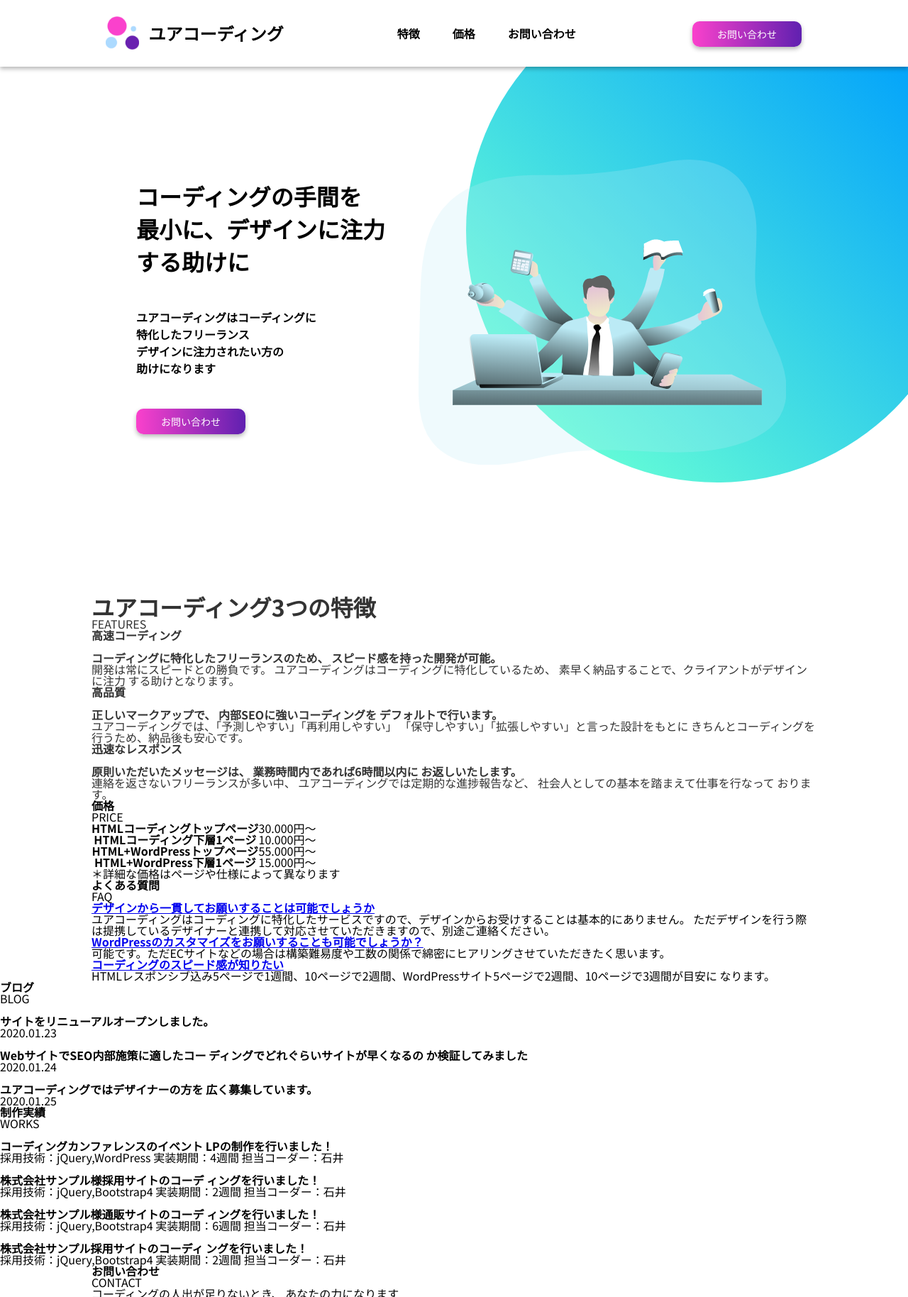
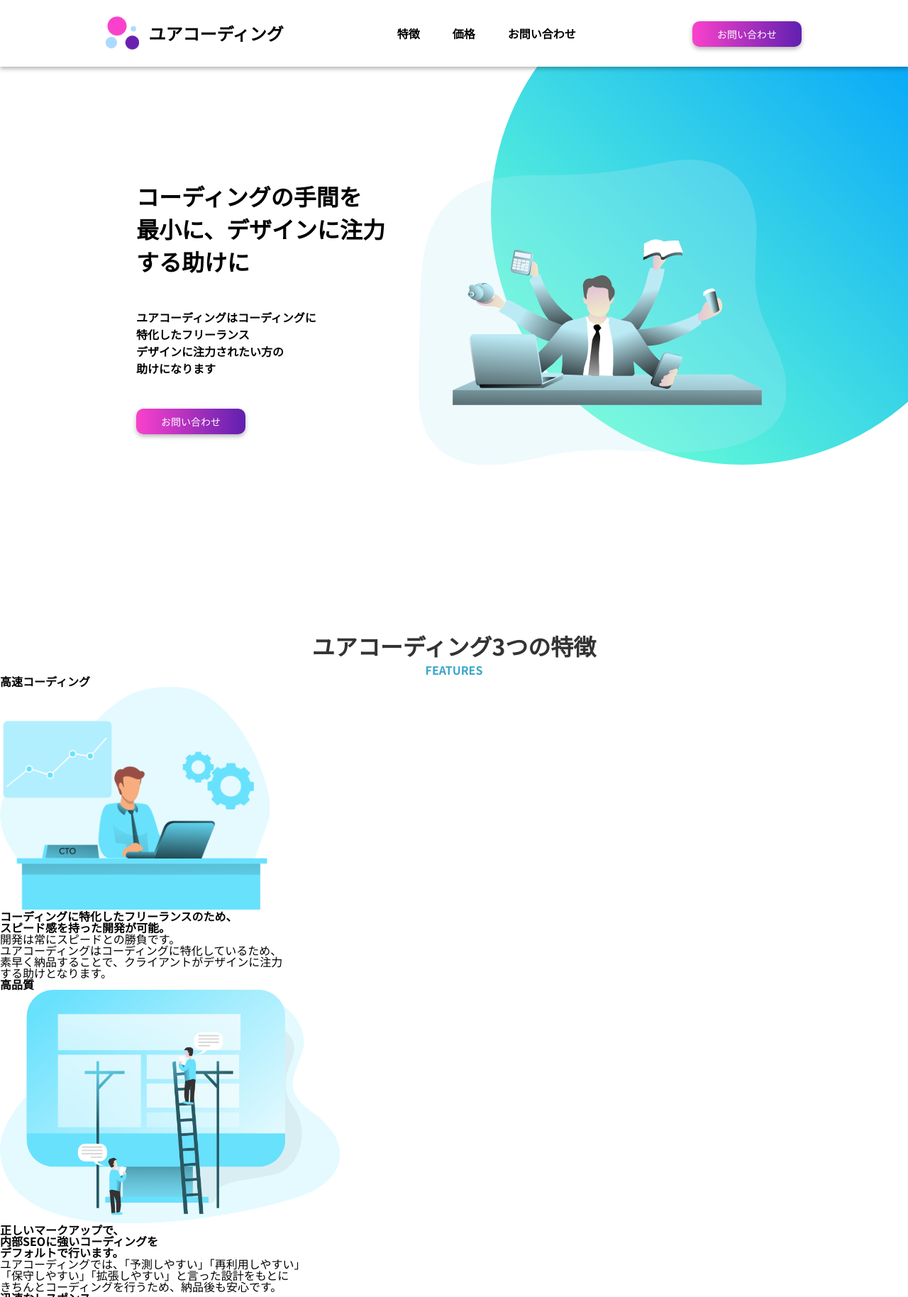
Before and after one commit to s19008/WebSite_Practice, a PHP site: page / in a window 1280 px wide. Shown: the top 1828 px of the page at 71% size. Run offline with PHP 8.4, Linux system fonts and the light colour scheme.

Commit message:
Copy Practice

```diff
--- a/XD Practice/index.html
+++ b/XD Practice/index.html
@@ -35,7 +35,6 @@
             <div class="container">
                 <div class="top-image">
                     <img class="manager" src="images/manager.png" alt="">
-                    <img class="circle" src="images/楕円形 1.svg" alt="">
                 </div>
                 <div class="top-text">
                     <h2>コーディングの手間を<br>最小に、デザインに注力する助けに</h2>
@@ -46,30 +45,34 @@
         </div>
 
         <div class="fetures">
-            <div class="container">
             <div class="title">
                 <h2>ユアコーディング3つの特徴</h2>
                 <p>FEATURES</p>
             </div>
-                <section class="odd">
+            <section class="first">
                 <h2>高速コーディング</h2>
-                    <img src="" alt="">
-                    <h3>コーディングに特化したフリーランスのため、 スピード感を持った開発が可能。</h3>
-                    <p>開発は常にスピードとの勝負です。 ユアコーディングはコーディングに特化しているため、 素早く納品することで、クライアントがデザインに注力 する助けとなります。</p>
+                <div class="section-text">
+                    <img src="images/cto.png" alt="">
+                    <h3>コーディングに特化したフリーランスのため、<br>スピード感を持った開発が可能。</h3>
+                    <p>開発は常にスピードとの勝負です。<br>ユアコーディングはコーディングに特化しているため、<br>素早く納品することで、クライアントがデザインに注力<br>する助けとなります。</p>
+                </div>
             </section>
-                <section class="even">
+            <section class="second">
                 <h2>高品質</h2>
-                    <img src="" alt="">
-                    <h3>正しいマークアップで、 内部SEOに強いコーディングを デフォルトで行います。</h3>
-                    <p>ユアコーディングでは、「予測しやすい」「再利用しやすい」 「保守しやすい」「拡張しやすい」と言った設計をもとに きちんとコーディングを行うため、納品後も安心です。</p>
+                <div class="section-text">
+                    <img src="images/building_website.png" alt="">
+                    <h3>正しいマークアップで、<br>内部SEOに強いコーディングを<br>デフォルトで行います。</h3>
+                    <p>ユアコーディングでは、「予測しやすい」「再利用しやすい」<br>「保守しやすい」「拡張しやすい」と言った設計をもとに<br>きちんとコーディングを行うため、納品後も安心です。</p>
+                </div>
             </section>
-                <section class="odd">
+            <section class="third">
                 <h2>迅速なレスポンス</h2>
-                    <img src="" alt="">
-                    <h3>原則いただいたメッセージは、 業務時間内であれば6時間以内に お返しいたします。</h3>
-                    <p>連絡を返さないフリーランスが多い中、 ユアコーディングでは定期的な進捗報告など、 社会人としての基本を踏まえて仕事を行なって おります。</p>
+                <div class="section-text">
+                    <img src="images/new_message.png" alt="">
+                    <h3>原則いただいたメッセージは、<br>業務時間内であれば6時間以内に<br>お返しいたします。</h3>
+                    <p>連絡を返さないフリーランスが多い中、<br>ユアコーディングでは定期的な進捗報告など、<br>社会人としての基本を踏まえて仕事を行なって<br>おります。</p>
+                </div>
             </section>
-            </div>
         </div>
 
         <div class="price">
--- a/XD Practice/style.css
+++ b/XD Practice/style.css
@@ -112,7 +112,8 @@ body {
 
 .container {
   max-width: 1022px;
-  margin: 0 auto;
+  margin-left: auto;
+  margin-right: auto;
 }
 
 #header {
@@ -183,7 +184,30 @@ body {
 }
 
 #main {
+  background-image: url("images/楕円形 1.png");
+  background-position: top -150px right -120px;
+  background-size: auto;
+  background-repeat: no-repeat;
+  position: relative;
+  max-width: 1366px;
   height: 6647px;
+}
+
+#main .title {
+  text-align: center;
+  padding-top: 55px;
+}
+
+#main .title h2 {
+  font-size: 32px;
+  color: #333;
+  margin-bottom: 10px;
+}
+
+#main .title p {
+  font-size: 16px;
+  font-weight: bold;
+  color: #3BA6C9;
 }
 
 #main .main-visual {
@@ -195,7 +219,6 @@ body {
   position: relative;
   height: 674px;
   margin-top: 94px;
-  overflow: hidden;
 }
 
 #main .main-visual .container .manager {
@@ -204,14 +227,6 @@ body {
   right: 172px;
   max-width: 518px;
   width: 100%;
-}
-
-#main .main-visual .container .circle {
-  position: absolute;
-  top: -125px;
-  right: -85px;
-  max-width: 708px;
-  z-index: -1;
 }
 
 #main .main-visual .container .top-text {
@@ -237,10 +252,7 @@ body {
   margin-bottom: 45px;
 }
 
-#main .fetures {
-  color: #333;
+#main .price {
+  height: 744px;
+  background-color: #EEFBFB;
 }
-
-#main .fetures .container .title h2 {
-  font-size: 32px;
-}
--- a/XD Practice/style.scss
+++ b/XD Practice/style.scss
@@ -112,7 +112,8 @@ body {
 
 .container {
     max-width: 1022px;
-    margin: 0 auto;
+    margin-left: auto;
+    margin-right: auto;
 }
 
 #header {
@@ -173,7 +174,27 @@ body {
     border-radius: 10px;
 }
 #main {
+    background-image: url("images/楕円形\ 1.png");
+    background-position: top -150px right -120px;
+    background-size: auto;
+    background-repeat: no-repeat;
+    position: relative;
+    max-width: 1366px;
     height: 6647px;
+    .title {
+        text-align: center;
+        padding-top: 55px;
+        h2 {
+            font-size: 32px;
+            color: #333;
+            margin-bottom: 10px;
+        }
+        p {
+            font-size: 16px;
+            font-weight: bold;
+            color: #3BA6C9;
+        }
+    }
     .main-visual {
         margin-bottom: 71px;
         .container {
@@ -181,20 +202,12 @@ body {
             position: relative;
             height: 674px;
             margin-top: 94px;
-            overflow: hidden;
             .manager {
                 position: absolute;
                 top: 131px;
                 right: 172px;
                 max-width: 518px;
                 width: 100%;
-            }
-            .circle {
-                position: absolute;
-                top: -125px;
-                right: -85px;
-                max-width: 708px;
-                z-index: -1;
             }
             .top-text {
                 position: absolute;
@@ -218,17 +231,8 @@ body {
             }
         }
     }
-    .fetures {
-        color: #333;
-        .container {
-            .title {
-                h2 {
-                    font-size: 32px;
-                }
-                p {
-
-                }
-            }
-        }
+    .price {
+        height: 744px;
+        background-color: #EEFBFB;
     }
 }
```
Also changed, not shown: XD Practice/images/楕円形 1.png (added), XD Practice/images/楕円形 1.svg (deleted), XD Practice/style.min.css. Lines whose indentation alone changed are shown as unchanged.
